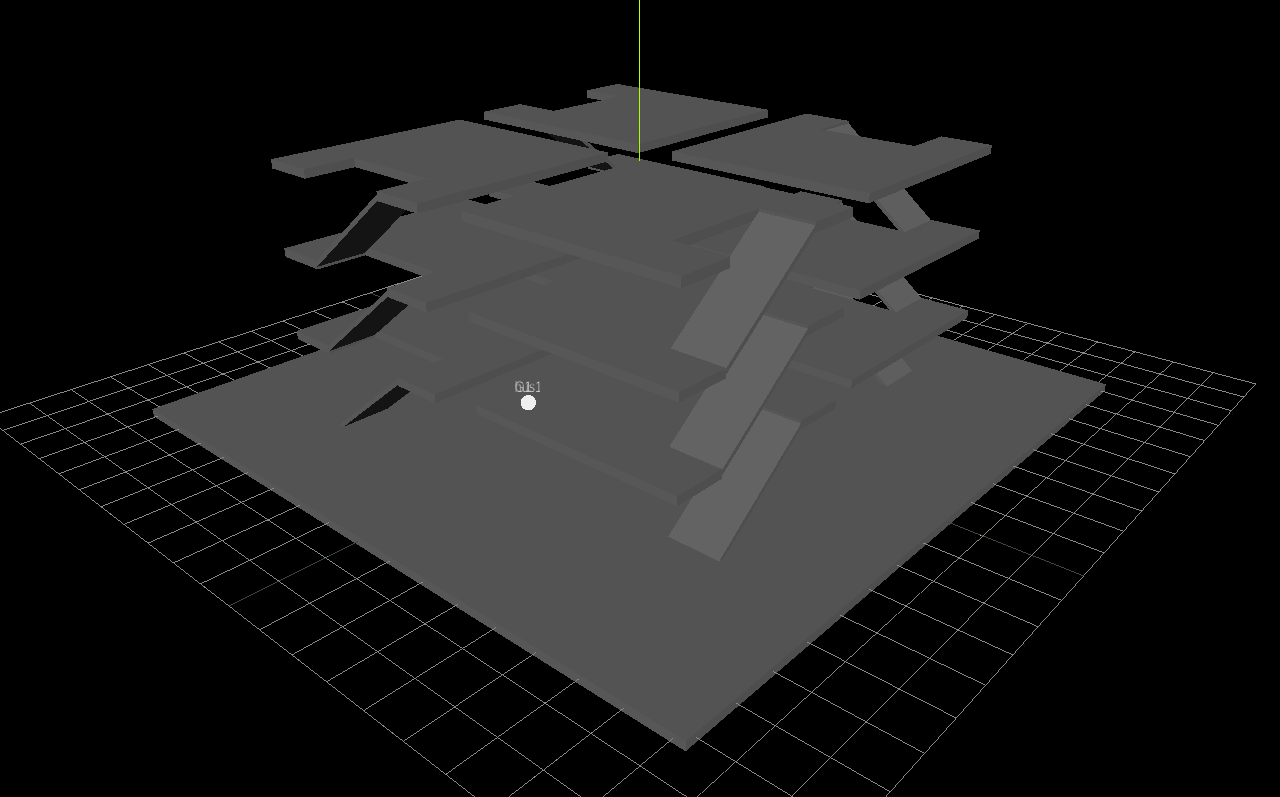
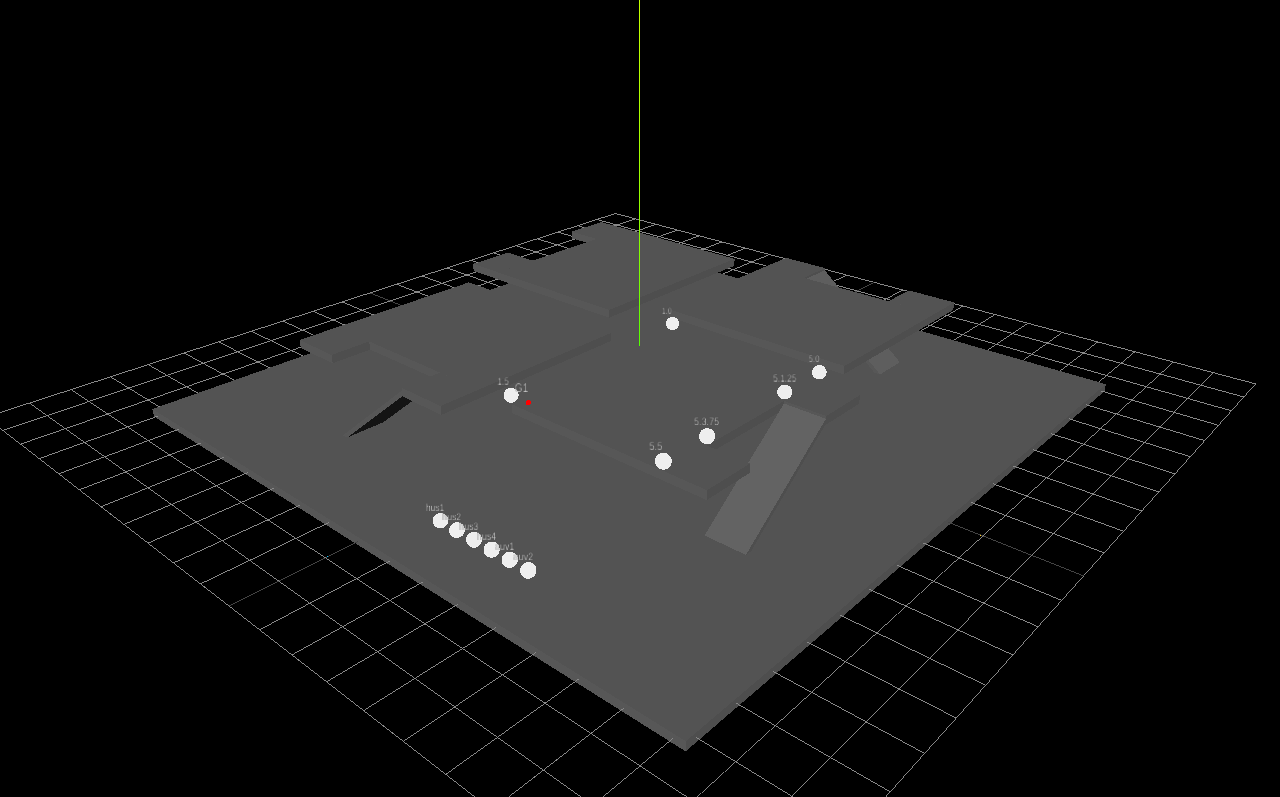
Before and after one commit to RavenY2K/2024-SEU-Code, a website built with Vite: page threejs/index.html in a window 1280 px wide. Shown: the top 797 px of the page. Built offline with nearby package versions, Linux system fonts and the light colour scheme; animation ran at ten frames a second.

Commit message:
feat: 文件拆分, 实现机器人批量生成

```diff
--- /dev/null
+++ b/threejs/Robots.js
@@ -0,0 +1,65 @@
+import * as THREE from "three";
+let x = 1;
+
+const sphereGeometry_hus = new THREE.SphereGeometry(0.15);
+const sphereMaterial_hus = new THREE.MeshBasicMaterial({ color: 0xeeeeee });
+
+const robotNames = ["hus1", "hus2", "hus3", "hus4", "auv1", "auv2"];
+
+const axesName = ["1,0", "5,0", "1,5", "5,5",'5,3.75','5,1.25'];
+
+export const Robots = robotNames.map((robotName) => {
+  return {
+    robotName,
+    robotObj: createHus(robotName),
+  };
+});
+
+export const axes = axesName.map((axesName) => {
+    return {
+      axesName,
+      axeObj: createAxes(axesName),
+    };
+  });
+
+
+function createAxes(axesName){
+    let [x,y] = axesName.split(',').map(num => parseFloat(num));
+    const axe=createHus(axesName)
+
+    axe.position.set(x,2.3,y)
+    return axe
+}
+
+function createHus(robotName) {
+  const sphere_hus = new THREE.Mesh(sphereGeometry_hus, sphereMaterial_hus);
+  const hus = new THREE.Group();
+  const nameLabel = createLabel(robotName);
+  hus.add(sphere_hus, nameLabel);
+  hus.position.set(x, 0.3, 7);
+  x+=0.5
+  return hus;
+}
+
+function createLabel(robotName) {
+  const nameLabel = new THREE.Sprite(
+    new THREE.SpriteMaterial({
+      map: createTextTexture(robotName),
+    })
+  );
+  nameLabel.scale.set(0.5, 0.3);
+  nameLabel.position.set(0, 0.4, 0);
+  return nameLabel;
+}
+
+function createTextTexture(text) {
+  const canvas = document.createElement("canvas");
+  const context = canvas.getContext("2d");
+
+  canvas.width = 100;
+  canvas.height= 50;
+  context.font = "33px Arial";
+  context.fillStyle = "#999";
+  context.fillText(text, 0, 50);
+  return new THREE.CanvasTexture(canvas);
+}
--- /dev/null
+++ b/threejs/Tasks.js
@@ -0,0 +1,3 @@
+import { Robots } from "./robots";
+
+Robots.map()
--- a/threejs/main.js
+++ b/threejs/main.js
@@ -1,7 +1,7 @@
 import * as THREE from "three";
 import { OrbitControls } from "three/examples/jsm/controls/OrbitControls.js";
-
-console.log(1123);
+import { Robots,axes } from "./robots";
+console.log("");
 // 场景、相机和渲染器
 const scene = new THREE.Scene();
 const camera = new THREE.PerspectiveCamera(
@@ -60,22 +60,25 @@ const createFloor = (x, y, z, size = 5) => {
   const plat = new THREE.Group();
   const material = new THREE.MeshLambertMaterial({ color: 0x808080 });
   const geometry1 = new THREE.BoxGeometry(size * 0.8, 0.2, size);
-  const geometry2 = new THREE.BoxGeometry(size / 4, 0.2, size / 4);
-  const geometry4 = new THREE.BoxGeometry(size / 4, 0.1, size * 0.68);
+  const geometry2 = new THREE.BoxGeometry(size / 5, 0.2, size / 4);
+  const geometry4 = new THREE.BoxGeometry(size / 5, 0.1, size * 0.68);
 
   const cube1 = new THREE.Mesh(geometry1, material);
   const cube2 = new THREE.Mesh(geometry2, material);
   const cube3 = new THREE.Mesh(geometry2, material);
   const cube4 = new THREE.Mesh(geometry4, material);
-  cube2.position.set(size * 0.525, 0, size * 0.375);
-  cube3.position.set(size * 0.525, 0, -size * 0.375);
-  cube4.position.set(size * 0.525, -1, 0);
+  cube2.position.set(size * 0.5, 0, size * 0.375);
+  cube3.position.set(size * 0.5, 0, -size * 0.375);
+  cube4.position.set(size * 0.5, -1, 0);
+// CreateBuilding(2.5, 3, 0);
   cube4.rotation.x = (Math.PI / 180) * 38; //
   plat.add(cube1, cube2, cube3, cube4);
-  plat.children.forEach((cube) => {
-    cube.receiveShadow = true; // 允许立方体接收阴影
-    cube.castShadow = true; // 允许立方体投射阴影
-  });
+
+  // plat.children.forEach((cube) => {
+  //   cube.receiveShadow = true; // 允许立方体接收阴影
+  //   cube.castShadow = true; // 允许立方体投射阴影
+  // });
+
   plat.position.set(x, y, z);
 
   //   cube1.receiveShadow = true; // 允许立方体接收阴影
@@ -85,45 +88,45 @@ const createFloor = (x, y, z, size = 5) => {
   return plat;
 };
 
-// 创建三层平台和楼梯
+// 创建地基
 createPlatform(16.5, 16.5, 0, 0, 0);
 
+// 创建4栋楼之一
 const CreateBuilding = (x, y, rotate) => {
   const building = new THREE.Group();
   const platform2 = createFloor(x, 2, y);
-  const platform3 = createFloor(x, 4, y);
-  const platform4 = createFloor(x, 6, y);
-  building.add(platform2, platform3, platform4);
+  // const platform3 = createFloor(x, 4, y);
+  // const platform4 = createFloor(x, 6, y);
+  // const platform5 = createFloor(x, 8, y);
+  building.add(platform2);
+  // building.add(platform3, platform4, platform5);
   building.rotation.y = (Math.PI / 180) * rotate;
   scene.add(building);
 };
-CreateBuilding(2.5, 3, 0);
-CreateBuilding(2.5, 3, 90);
-CreateBuilding(2.5, 3, 180);
-CreateBuilding(2.5, 3, 270);
-// CreateBuilding(-2.5,-3)
+
+CreateBuilding(3, 2.5, 0);
+// CreateBuilding(0, 0, 0);
+CreateBuilding(3,2.5, 90);
+CreateBuilding(3,2.5, 180);
+CreateBuilding(3,2.5, 270);
 
 // 创建光球
-const sphereGeometry = new THREE.SphereGeometry(0.15);
+const sphereGeometry_hus = new THREE.SphereGeometry(0.15);
 const sphereGeometry_goal = new THREE.SphereGeometry(0.05);
-const sphereMaterial = new THREE.MeshBasicMaterial({ color: 0xeeeeee });
+const sphereMaterial_hus = new THREE.MeshBasicMaterial({ color: 0xeeeeee });
 const sphereMaterial_goal = new THREE.MeshBasicMaterial({ color: 0xff0000 });
-const sphere_hus1 = new THREE.Mesh(sphereGeometry, sphereMaterial);
-const sphere_hus2 = new THREE.Mesh(sphereGeometry, sphereMaterial);
+const sphere_hus1 = new THREE.Mesh(sphereGeometry_hus, sphereMaterial_hus);
+const sphere_hus2 = new THREE.Mesh(sphereGeometry_hus, sphereMaterial_hus);
 const sphere_goal1 = new THREE.Mesh(sphereGeometry_goal, sphereMaterial_goal);
 
-// 创建文本纹理
+
 function createTextTexture(text) {
-  const root = document.querySelector("body");
-
   const canvas = document.createElement("canvas");
   const context = canvas.getContext("2d");
-  root.appendChild(canvas);
+
   canvas.width = 100;
   canvas.height = 50;
-  // context.fillStyle = '#999';
-  // context.fillRect(0, 0, canvas.width, canvas.height);
-  context.font = "50px Arial";
+  context.font = "40px Arial";
   context.fillStyle = "#999";
   context.fillText(text, 0, 50);
   return new THREE.CanvasTexture(canvas);
@@ -153,12 +156,22 @@ label_G1.position.set(0, 0.4, 0);
 const hus1 = new THREE.Group();
 hus1.add(sphere_hus1, label_hus1);
 hus1.position.set(1, 0.3, 0);
-scene.add(hus1);
+// scene.add(hus1);
 
 const hus2 = new THREE.Group();
 hus2.add(sphere_hus2, label_hus2);
 hus2.position.set(1, 0.3, 0);
-scene.add(hus2);
+// scene.add(hus2,hus1);
+
+
+for (const robot of Robots) {
+  console.log(robot)
+  scene.add(robot.robotObj)
+}
+
+for (const axe of axes) {
+  scene.add(axe.axeObj)
+}
 
 const G1 = new THREE.Group();
 G1.add(sphere_goal1, label_G1);
```
Also changed, not shown: threejs/Sphere.js (added), threejs/index.html (indentation only), 1 other file.
